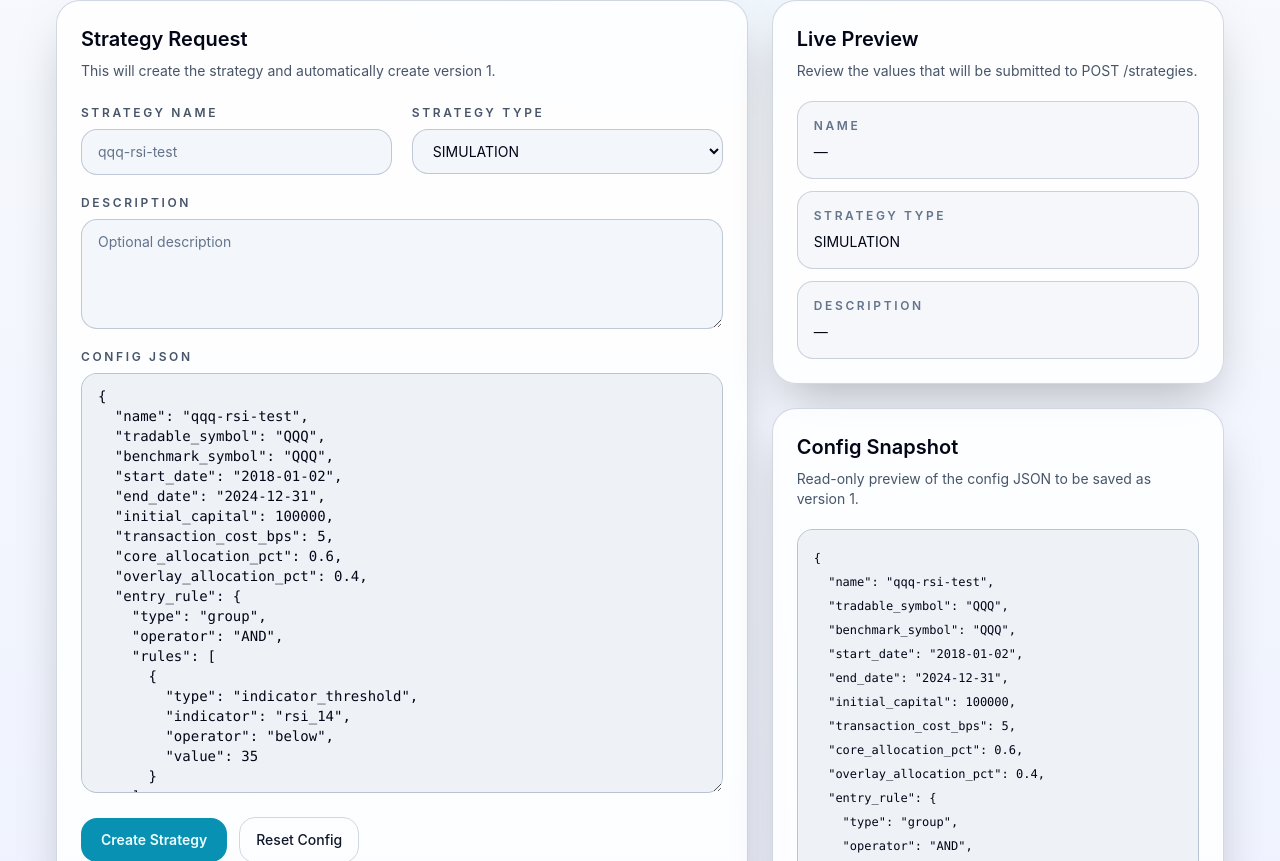
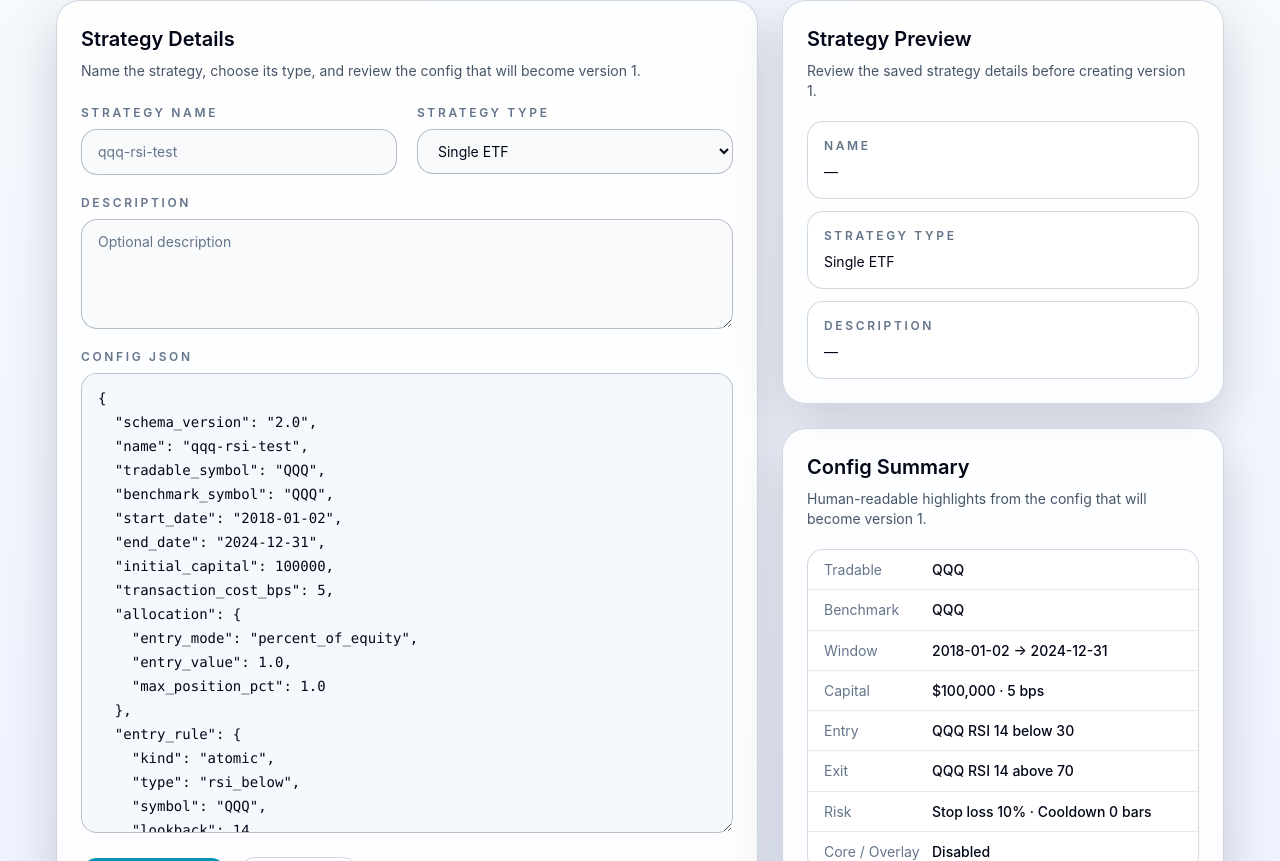
Before and after one commit to pochunhuang1107/US-Market-Simulation-Platform, a React (Vite) app in the folder frontend/: page /strategies/new in a window 1280 px wide. Shown: the part 279-1140 px from the top of the page. Built offline with nearby package versions, Linux system fonts and the light colour scheme.

Commit message:
Polish manual strategy create page

```diff
--- a/frontend/src/pages/CreateStrategyPage.tsx
+++ b/frontend/src/pages/CreateStrategyPage.tsx
@@ -5,6 +5,7 @@ import { createStrategy } from '../lib/api';
 import type { CreateStrategyRequest } from '../types/api';
 
 const DEFAULT_CONFIG = `{
+  "schema_version": "2.0",
   "name": "qqq-rsi-test",
   "tradable_symbol": "QQQ",
   "benchmark_symbol": "QQQ",
@@ -12,33 +13,40 @@ const DEFAULT_CONFIG = `{
   "end_date": "2024-12-31",
   "initial_capital": 100000,
   "transaction_cost_bps": 5,
-  "core_allocation_pct": 0.6,
-  "overlay_allocation_pct": 0.4,
+  "allocation": {
+    "entry_mode": "percent_of_equity",
+    "entry_value": 1.0,
+    "max_position_pct": 1.0
+  },
   "entry_rule": {
-    "type": "group",
-    "operator": "AND",
-    "rules": [
-      {
-        "type": "indicator_threshold",
-        "indicator": "rsi_14",
-        "operator": "below",
-        "value": 35
-      }
-    ]
+    "kind": "atomic",
+    "type": "rsi_below",
+    "symbol": "QQQ",
+    "lookback": 14,
+    "threshold": 30
   },
   "exit_rule": {
-    "type": "indicator_threshold",
-    "indicator": "rsi_14",
-    "operator": "above",
-    "value": 60
+    "kind": "atomic",
+    "type": "rsi_above",
+    "symbol": "QQQ",
+    "lookback": 14,
+    "threshold": 70
+  },
+  "risk": {
+    "stop_loss_pct": 0.1,
+    "cooldown_bars": 0
+  },
+  "core_overlay": {
+    "enabled": false,
+    "core_allocation_pct": 0.0
   }
 }`;
 
 const STRATEGY_TYPE_OPTIONS = [
-  { value: 'SIMULATION', label: 'SIMULATION' },
-  { value: 'PORTFOLIO', label: 'PORTFOLIO' },
-  { value: 'COMPARISON', label: 'COMPARISON' },
-  { value: 'PARAMETER_SWEEP', label: 'PARAMETER_SWEEP' }
+  { value: 'SIMULATION', label: 'Single ETF' },
+  { value: 'PORTFOLIO', label: 'Portfolio' },
+  { value: 'COMPARISON', label: 'Comparison' },
+  { value: 'PARAMETER_SWEEP', label: 'Parameter Sweep' }
 ] as const;
 
 type CreateStrategyLocationState = {
@@ -50,6 +58,8 @@ type CreateStrategyLocationState = {
   };
 };
 
+type JsonRecord = Record<string, unknown>;
+
 function normalizeError(error: unknown): string {
   const message = error instanceof Error ? error.message : 'Something went wrong.';
 
@@ -60,12 +70,195 @@ function normalizeError(error: unknown): string {
   return message;
 }
 
+function isRecord(value: unknown): value is JsonRecord {
+  return Boolean(value && typeof value === 'object' && !Array.isArray(value));
+}
+
+function safeParseConfig(value: string): JsonRecord | null {
+  try {
+    const parsed = JSON.parse(value);
+    return isRecord(parsed) ? parsed : null;
+  } catch {
+    return null;
+  }
+}
+
 function prettifyJson(value: string): string {
   try {
     return JSON.stringify(JSON.parse(value), null, 2);
   } catch {
     return value;
   }
+}
+
+function formatStrategyType(value: string): string {
+  return (
+    STRATEGY_TYPE_OPTIONS.find((option) => option.value === value)?.label ??
+    value
+      .toLowerCase()
+      .split('_')
+      .filter(Boolean)
+      .map((word) => word.charAt(0).toUpperCase() + word.slice(1))
+      .join(' ')
+  );
+}
+
+function formatCurrency(value: unknown): string {
+  if (typeof value !== 'number' || Number.isNaN(value)) return '—';
+
+  return new Intl.NumberFormat('en-US', {
+    style: 'currency',
+    currency: 'USD',
+    maximumFractionDigits: 0
+  }).format(value);
+}
+
+function formatPercent(value: unknown): string {
+  if (typeof value !== 'number' || Number.isNaN(value)) return '—';
+
+  const pct = Math.abs(value) <= 1 ? value * 100 : value;
+  return `${pct.toFixed(Number.isInteger(pct) ? 0 : 1)}%`;
+}
+
+function formatBps(value: unknown): string {
+  if (typeof value !== 'number' || Number.isNaN(value)) return '—';
+  return `${value.toLocaleString()} bps`;
+}
+
+function formatSymbol(value: unknown): string {
+  return typeof value === 'string' && value.trim() ? value.trim().toUpperCase() : '—';
+}
+
+function formatDateRange(config: JsonRecord): string {
+  const startDate = typeof config.start_date === 'string' ? config.start_date : '';
+  const endDate = typeof config.end_date === 'string' ? config.end_date : '';
+
+  if (startDate && endDate) return `${startDate} → ${endDate}`;
+  if (startDate) return `From ${startDate}`;
+  if (endDate) return `Through ${endDate}`;
+  return '—';
+}
+
+function formatRule(rule: unknown): string {
+  return summarizeRule(rule).text;
+}
+
+function summarizeRule(
+  rule: unknown,
+  depth = 0
+): { text: string; kind: 'empty' | 'simple' | 'complex' | 'custom' } {
+  if (!isRecord(rule)) return { text: '—', kind: 'empty' };
+
+  if ((rule.kind === 'group' || rule.type === 'group') && Array.isArray(rule.rules)) {
+    if (depth > 0 || rule.rules.length > 3) {
+      return { text: 'Complex rule group · review JSON', kind: 'complex' };
+    }
+
+    const operator =
+      typeof rule.operator === 'string' && ['AND', 'OR'].includes(rule.operator.toUpperCase())
+        ? rule.operator.toUpperCase()
+        : 'AND';
+    const summaries = rule.rules.map((childRule) => summarizeRule(childRule, depth + 1));
+    const usableSummaries = summaries.filter((summary) => summary.kind === 'simple');
+
+    if (usableSummaries.length !== rule.rules.length || usableSummaries.length === 0) {
+      return { text: 'Complex rule group · review JSON', kind: 'complex' };
+    }
+
+    return {
+      text: usableSummaries.map((summary) => summary.text).join(` ${operator} `),
+      kind: 'simple'
+    };
+  }
+
+  if (
+    rule.kind === 'window' ||
+    rule.kind === 'sequence' ||
+    rule.type === 'window' ||
+    rule.type === 'sequence'
+  ) {
+    return { text: 'Complex rule group · review JSON', kind: 'complex' };
+  }
+
+  const atomicSummary = summarizeAtomicRule(rule);
+  if (atomicSummary) {
+    return { text: atomicSummary, kind: 'simple' };
+  }
+
+  return { text: 'Custom rule · review JSON', kind: 'custom' };
+}
+
+function summarizeAtomicRule(rule: JsonRecord): string | null {
+  const type = typeof rule.type === 'string' ? rule.type : '';
+  const symbol = formatSymbol(rule.symbol);
+  const lookback = typeof rule.lookback === 'number' ? rule.lookback : null;
+  const threshold = typeof rule.threshold === 'number' ? rule.threshold : null;
+  const fastWindow = typeof rule.fast_window === 'number' ? rule.fast_window : 'fast';
+  const slowWindow = typeof rule.slow_window === 'number' ? rule.slow_window : 'slow';
+
+  switch (type) {
+    case 'rsi_below':
+      return `${symbol} RSI${lookback ? ` ${lookback}` : ''} below ${threshold ?? 'threshold'}`;
+    case 'rsi_above':
+      return `${symbol} RSI${lookback ? ` ${lookback}` : ''} above ${threshold ?? 'threshold'}`;
+    case 'sma_cross_above':
+      return `${symbol} SMA ${fastWindow} crosses above SMA ${slowWindow}`;
+    case 'sma_cross_below':
+      return `${symbol} SMA ${fastWindow} crosses below SMA ${slowWindow}`;
+    case 'sma_above':
+      return `${symbol} SMA ${fastWindow} above SMA ${slowWindow}`;
+    case 'macd_bullish_cross':
+      return `${symbol} MACD bullish cross`;
+    case 'kd_golden_cross':
+      return `${symbol} stochastic KD golden cross`;
+    case 'relative_return_above':
+      return `${symbol} beats ${formatSymbol(rule.reference_symbol)} by ${formatPercent(rule.threshold)} over ${lookback ?? 'lookback'} bars`;
+    case 'month_in':
+      return Array.isArray(rule.month_values)
+        ? `Month is ${rule.month_values.join(', ')}`
+        : 'Month filter';
+    default:
+      return summarizeThresholdRule(rule, type);
+  }
+}
+
+function summarizeThresholdRule(rule: JsonRecord, type: string): string | null {
+  const value =
+    typeof rule.threshold === 'number'
+      ? rule.threshold
+      : typeof rule.value === 'number'
+        ? rule.value
+        : null;
+
+  if (value === null) return null;
+
+  const operatorFromType = type.endsWith('_above')
+    ? 'above'
+    : type.endsWith('_below')
+      ? 'below'
+      : null;
+  const operator =
+    operatorFromType ??
+    (typeof rule.operator === 'string' &&
+    ['above', 'below'].includes(rule.operator.toLowerCase())
+      ? rule.operator.toLowerCase()
+      : null);
+
+  if (!operator) return null;
+
+  const rawSubject =
+    typeof rule.symbol === 'string'
+      ? rule.symbol
+      : typeof rule.indicator === 'string'
+        ? rule.indicator
+        : type.startsWith('vix_')
+          ? 'VIX'
+          : '';
+  const subject = formatSymbol(rawSubject);
+
+  if (subject === '—') return null;
+
+  return `${subject} ${operator} ${value}`;
 }
 
 function Field({
@@ -77,7 +270,7 @@ function Field({
 }) {
   return (
     <label className="flex flex-col gap-2">
-      <span className="text-xs font-semibold uppercase tracking-[0.22em] app-text-muted">
+      <span className="app-label text-xs font-semibold uppercase tracking-[0.22em]">
         {label}
       </span>
       {children}
@@ -100,11 +293,12 @@ export function CreateStrategyPage() {
 
   const [submitError, setSubmitError] = useState<string | null>(null);
   const [submitting, setSubmitting] = useState(false);
+  const parsedConfig = useMemo(() => safeParseConfig(configText), [configText]);
 
   const inputClassName =
-    'app-form-field w-full rounded-2xl px-4 py-3 text-sm outline-none transition';
+    'app-version-input w-full rounded-2xl px-4 py-3 text-sm outline-none transition';
   const textareaClassName =
-    'app-form-code min-h-[420px] w-full rounded-2xl px-4 py-3 font-mono text-sm outline-none transition';
+    'app-json-editor min-h-[460px] w-full rounded-2xl px-4 py-3 font-mono text-sm leading-6 outline-none transition';
 
   async function handleSubmit(event: React.SyntheticEvent<HTMLFormElement>) {
     event.preventDefault();
@@ -146,42 +340,42 @@ export function CreateStrategyPage() {
     <div className="mx-auto max-w-7xl px-6 py-10">
       <div className="mb-8 flex flex-col gap-4 md:flex-row md:items-start md:justify-between">
         <div>
-          <div className="text-xs font-semibold uppercase tracking-[0.28em] app-accent">
-            Us Market Strategy Platform
+          <div className="app-eyebrow text-xs font-semibold uppercase tracking-[0.28em]">
+            Advanced Strategy Create
           </div>
-          <h1 className="mt-2 text-3xl font-semibold tracking-tight app-title">
-            Create Strategy
+          <h1 className="app-title mt-2 text-3xl font-semibold tracking-tight">
+            Manual Strategy Create
           </h1>
-          <p className="mt-3 max-w-3xl text-sm app-text-muted">
-            Create a new strategy and its initial version using the existing backend contract.
+          <p className="app-text-muted mt-3 max-w-3xl text-sm">
+            Create a saved strategy manually when you already have a structured config.
           </p>
         </div>
 
         <div className="flex items-center gap-3">
           <Link
-            to="/runs"
+            to="/strategies"
             className="app-button-secondary rounded-2xl px-4 py-2 text-sm font-medium transition"
           >
-            Back to Runs
+            Back to Strategy Library
           </Link>
         </div>
       </div>
 
       {builderDraft && (
-        <div className="app-note mb-6 rounded-2xl px-4 py-3 text-sm">
+        <div className="app-note mb-6 rounded-2xl border px-4 py-3 text-sm">
           Prefilled from Strategy Builder. Review the draft and save when ready.
         </div>
       )}
 
-      <div className="grid gap-6 xl:grid-cols-[minmax(0,1.3fr)_minmax(320px,0.85fr)]">
+      <div className="grid items-start gap-6 xl:grid-cols-[minmax(0,1.35fr)_minmax(320px,0.85fr)]">
         <form
           onSubmit={handleSubmit}
-          className="rounded-3xl border app-divider app-card p-6 shadow-2xl "
+          className="app-card app-shadow rounded-3xl border p-6"
         >
           <div className="mb-6">
-            <h2 className="text-xl font-semibold app-title">Strategy Request</h2>
-            <p className="mt-2 text-sm app-text-muted">
-              This will create the strategy and automatically create version 1.
+            <h2 className="app-title text-xl font-semibold">Strategy Details</h2>
+            <p className="app-text-muted mt-2 text-sm">
+              Name the strategy, choose its type, and review the config that will become version 1.
             </p>
           </div>
 
@@ -216,7 +410,7 @@ export function CreateStrategyPage() {
                   value={description}
                   onChange={(event) => setDescription(event.target.value)}
                   placeholder="Optional description"
-                  className="app-form-field min-h-[110px] w-full rounded-2xl px-4 py-3 text-sm outline-none transition"
+                  className="app-version-input min-h-[110px] w-full rounded-2xl px-4 py-3 text-sm outline-none transition"
                 />
               </Field>
             </div>
@@ -234,12 +428,12 @@ export function CreateStrategyPage() {
           </div>
 
           {submitError && (
-            <div className="mt-6 rounded-2xl border border-rose-300/50 bg-rose-50/90 px-4 py-3 text-sm text-rose-900 dark:border-rose-900/70 dark:bg-rose-950/20 dark:text-rose-100">
+            <div className="app-validation-error mt-6 rounded-2xl px-4 py-3 text-sm">
               <p>{submitError}</p>
               {submitError.includes('Saved strategy limit reached') ? (
                 <Link
                   to="/strategies"
-                  className="mt-3 inline-flex rounded-xl border border-rose-300/60 px-3 py-2 text-xs font-semibold transition hover:border-rose-400 dark:border-rose-900/70 dark:hover:border-rose-700"
+                  className="mt-3 inline-flex rounded-xl border px-3 py-2 text-xs font-semibold transition hover:opacity-80"
                 >
                   Open Strategy Library
                 </Link>
@@ -267,50 +461,117 @@ export function CreateStrategyPage() {
         </form>
 
         <div className="space-y-6">
-          <section className="rounded-3xl border app-divider app-card p-6 shadow-2xl ">
-            <h2 className="text-xl font-semibold app-title">Live Preview</h2>
-            <p className="mt-2 text-sm app-text-muted">
-              Review the values that will be submitted to POST /strategies.
+          <section className="app-card app-shadow rounded-3xl border p-6">
+            <h2 className="app-title text-xl font-semibold">Strategy Preview</h2>
+            <p className="app-text-muted mt-2 text-sm">
+              Review the saved strategy details before creating version 1.
             </p>
 
             <div className="mt-5 space-y-3">
-              <div className="app-value-block rounded-2xl px-4 py-4">
-                <div className="text-xs font-semibold uppercase tracking-[0.22em] app-text-soft">
+              <div className="app-surface-soft rounded-2xl border px-4 py-4">
+                <div className="app-label text-xs font-semibold uppercase tracking-[0.22em]">
                   Name
                 </div>
-                <div className="mt-2 text-sm app-title">{name || '—'}</div>
+                <div className="app-title mt-2 break-words text-sm">{name || '—'}</div>
               </div>
 
-              <div className="app-value-block rounded-2xl px-4 py-4">
-                <div className="text-xs font-semibold uppercase tracking-[0.22em] app-text-soft">
+              <div className="app-surface-soft rounded-2xl border px-4 py-4">
+                <div className="app-label text-xs font-semibold uppercase tracking-[0.22em]">
                   Strategy Type
                 </div>
-                <div className="mt-2 text-sm app-title">{strategyType}</div>
+                <div className="app-title mt-2 break-words text-sm">
+                  {formatStrategyType(strategyType)}
+                </div>
               </div>
 
-              <div className="app-value-block rounded-2xl px-4 py-4">
-                <div className="text-xs font-semibold uppercase tracking-[0.22em] app-text-soft">
+              <div className="app-surface-soft rounded-2xl border px-4 py-4">
+                <div className="app-label text-xs font-semibold uppercase tracking-[0.22em]">
                   Description
                 </div>
-                <div className="mt-2 whitespace-pre-wrap text-sm app-title">
+                <div className="app-title mt-2 whitespace-pre-wrap break-words text-sm">
                   {description || '—'}
                 </div>
               </div>
             </div>
           </section>
 
-          <section className="rounded-3xl border app-divider app-card p-6 shadow-2xl ">
-            <h2 className="text-xl font-semibold app-title">Config Snapshot</h2>
-            <p className="mt-2 text-sm app-text-muted">
-              Read-only preview of the config JSON to be saved as version 1.
+          <section className="app-card app-shadow rounded-3xl border p-6">
+            <h2 className="app-title text-xl font-semibold">Config Summary</h2>
+            <p className="app-text-muted mt-2 text-sm">
+              Human-readable highlights from the config that will become version 1.
             </p>
 
-            <pre className="app-form-code mt-5 max-h-[460px] overflow-auto rounded-2xl p-4 text-xs leading-6">
-              {prettifyJson(configText)}
-            </pre>
+            <ConfigSummary config={parsedConfig} />
           </section>
         </div>
       </div>
     </div>
   );
 }
+
+function ConfigSummary({ config }: { config: JsonRecord | null }) {
+  if (!config) {
+    return (
+      <div className="app-surface-soft app-text-muted mt-5 rounded-2xl border px-4 py-3 text-sm">
+        Fix the JSON to preview the strategy summary.
+      </div>
+    );
+  }
+
+  const risk = isRecord(config.risk) ? config.risk : null;
+  const coreOverlay = isRecord(config.core_overlay) ? config.core_overlay : null;
+
+  return (
+    <div className="app-surface-soft mt-5 overflow-hidden rounded-2xl border">
+      <SummaryRow label="Tradable" value={formatSymbol(config.tradable_symbol)} />
+      <SummaryRow label="Benchmark" value={formatSymbol(config.benchmark_symbol)} />
+      <SummaryRow label="Window" value={formatDateRange(config)} />
+      <SummaryRow
+        label="Capital"
+        value={`${formatCurrency(config.initial_capital)} · ${formatBps(config.transaction_cost_bps)}`}
+      />
+      <SummaryRow label="Entry" value={formatRule(config.entry_rule)} />
+      <SummaryRow label="Exit" value={formatRule(config.exit_rule)} />
+      <SummaryRow label="Risk" value={formatRiskSummary(risk)} />
+      <SummaryRow label="Core / Overlay" value={formatCoreOverlaySummary(coreOverlay)} />
+    </div>
+  );
+}
+
+function formatRiskSummary(risk: JsonRecord | null): string {
+  if (!risk) return '—';
+
+  const parts = [
+    risk.stop_loss_pct !== undefined ? `Stop loss ${formatPercent(risk.stop_loss_pct)}` : null,
+    risk.take_profit_pct !== undefined ? `Take profit ${formatPercent(risk.take_profit_pct)}` : null,
+    risk.cooldown_bars !== undefined ? `Cooldown ${risk.cooldown_bars} bars` : null
+  ].filter(Boolean);
+
+  return parts.length ? parts.join(' · ') : '—';
+}
+
+function formatCoreOverlaySummary(coreOverlay: JsonRecord | null): string {
+  if (!coreOverlay) return '—';
+
+  const enabled = coreOverlay.enabled === true;
+  if (!enabled) return 'Disabled';
+
+  const coreAllocation =
+    typeof coreOverlay.core_allocation_pct === 'number'
+      ? coreOverlay.core_allocation_pct
+      : null;
+
+  if (coreAllocation === null) return 'Enabled';
+
+  const overlayAllocation = Math.max(0, 1 - coreAllocation);
+  return `${formatPercent(coreAllocation)} core · ${formatPercent(overlayAllocation)} overlay`;
+}
+
+function SummaryRow({ label, value }: { label: string; value: React.ReactNode }) {
+  return (
+    <div className="grid grid-cols-[96px_minmax(0,1fr)] items-start gap-3 border-b app-border-soft px-4 py-2.5 text-sm leading-snug last:border-b-0">
+      <div className="app-text-soft">{label}</div>
+      <div className="app-title break-words font-medium">{value || '—'}</div>
+    </div>
+  );
+}
```
